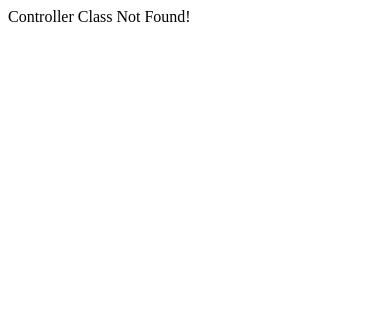
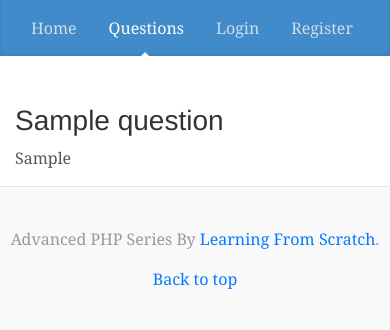
Before and after one commit to NamelessKing/Advanced-PHP, a PHP site: page /advanced-php/questions in a window 390 px wide. Shown: the top 330 px of the page. Run offline with PHP 8.4, Linux system fonts and the light colour scheme; tables that the repository leaves empty or names only in its code hold one stand-in row (values such as "Sample post"); some libraries are stand-ins or nearby versions.

Commit message:
Advanced PHP Part-8

```diff
--- /dev/null
+++ b/controllers/questions.php
@@ -0,0 +1,17 @@
+<?php
+
+class questions extends Controller {
+
+	protected function index() {
+		$viewModel = new QuestionModel();
+		$this->returnView($viewModel->index(), true);
+	}
+
+	protected function add() {
+		if(!isset($_SESSION['loggedIn'])) {
+			header("Location: " . ROOT_URL . 'questions');
+		}
+		$viewModel = new QuestionModel();
+		$this->returnView($viewModel->add(), true);
+	}
+}
--- a/index.php
+++ b/index.php
@@ -9,9 +9,11 @@ require_once("classes/Model.php");
 
 require_once("controllers/home.php");
 require_once("controllers/users.php");
+require_once("controllers/questions.php");
 
 require_once("models/home.php");
 require_once("models/user.php");
+require_once("models/question.php");
 
 $bootstrap = new Bootstrap($_GET);
 
--- /dev/null
+++ b/models/question.php
@@ -0,0 +1,26 @@
+<?php
+
+class QuestionModel extends Model {
+	public function index() {
+		$this->query("SELECT * FROM questions ORDER BY createdAt DESC");
+		$rows = $this->resultSet();
+		return $rows;
+	}
+
+	public function add() {
+		$post = filter_input_array(INPUT_POST, FILTER_SANITIZE_STRING);
+
+		if($post['question'] != null) {
+			$this->query("INSERT INTO questions (id_user, question, tags) VALUES (:id_user, :question, :tags)");
+			$this->bind(":id_user", $_SESSION['user']['id']);
+			$this->bind(":question", $post['question']);
+			$this->bind(":tags", $post['tags']);
+			$this->execute();
+
+			if($this->lastInsertId()) {
+				header("Location: " . ROOT_URL."questions");
+			}
+		}
+		return null;
+	}
+}
--- a/models/user.php
+++ b/models/user.php
@@ -55,6 +55,7 @@ class UserModel extends Model {
 			if($row) {
 				$_SESSION['loggedIn'] = true;
 				$_SESSION['user'] = array(
+					"id" => $row['id'],
 					"name" => $row['name'],
 					"email" => $row['email']
 				);
--- a/views/main.php
+++ b/views/main.php
@@ -25,7 +25,7 @@
         <div class="container">
           <nav class="nav">
             <a class="nav-link <?php if($_GET['controller'] == "") { echo 'active'; } ?>" href="<?php echo ROOT_URL; ?>">Home</a>
-            <a class="nav-link <?php if($_GET['controller'] == "questions" && $_GET['action'] == '') { echo 'active'; } ?>" href="<?php echo ROOT_URL; ?>questions">Ask Question</a>
+            <a class="nav-link <?php if($_GET['controller'] == "questions" && $_GET['action'] == '') { echo 'active'; } ?>" href="<?php echo ROOT_URL; ?>questions">Questions</a>
             <?php if(isset($_SESSION['loggedIn'])) : ?>
             <a class="nav-link <?php if($_GET['controller'] == "users" && $_GET['action'] == 'logout') { echo 'active'; } ?>" href="<?php echo ROOT_URL; ?>users/logout">Welcome <?php echo $_SESSION['user']['name']; ?> | Logout</a>
             <?php else : ?>
--- /dev/null
+++ b/views/questions/index.php
@@ -0,0 +1,19 @@
+<?php if(isset($_SESSION['loggedIn'])) : ?>
+<div class="blog-header">
+	<div class="container">
+	  <h1 class="blog-title">Ask A Question?</h1>
+	  <a href="<?php echo ROOT_URL; ?>questions/add" class="btn btn-primary">Ask Question</a>
+	</div>
+</div>
+<?php endif; ?>
+
+<div class="container">
+	<div class="row">
+		<?php foreach ($viewModel as $item) : ?>
+		<div class="col-md-12">
+			<h3><?php echo $item['question']; ?></h3>
+			<p><?php echo $item['tags']; ?></p>
+		</div>
+		<?php endforeach; ?>
+	</div>
+</div>
```
Also changed, not shown: views/questions/add.php (added, +17 -0 lines), README.md.
